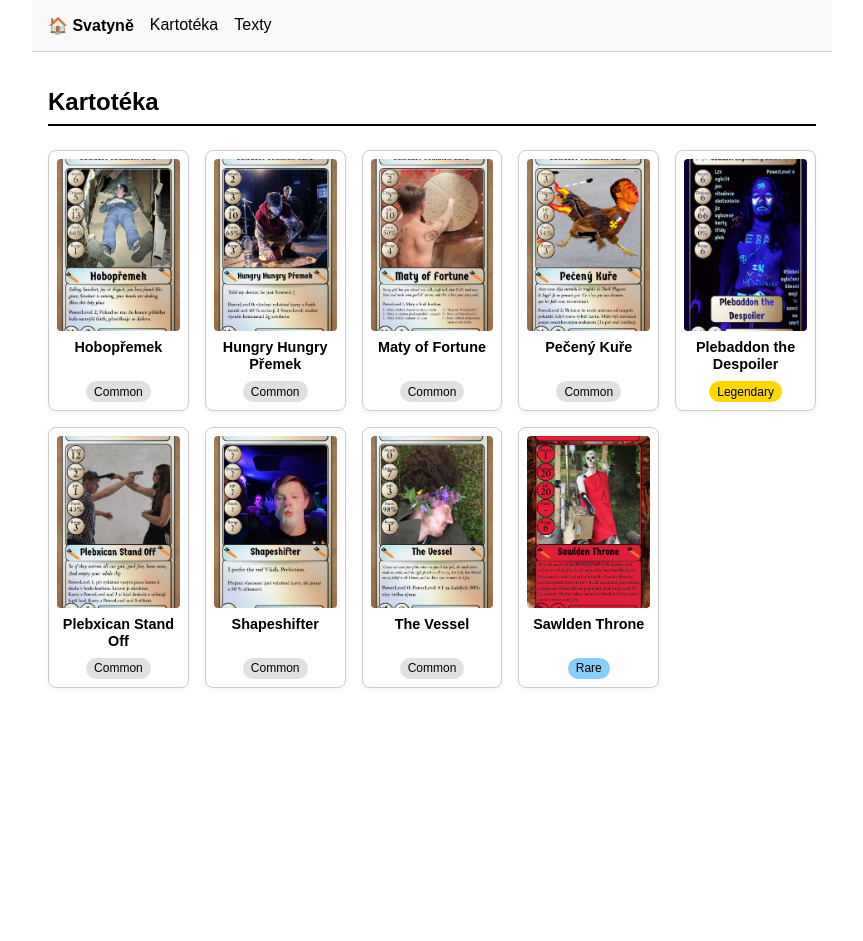
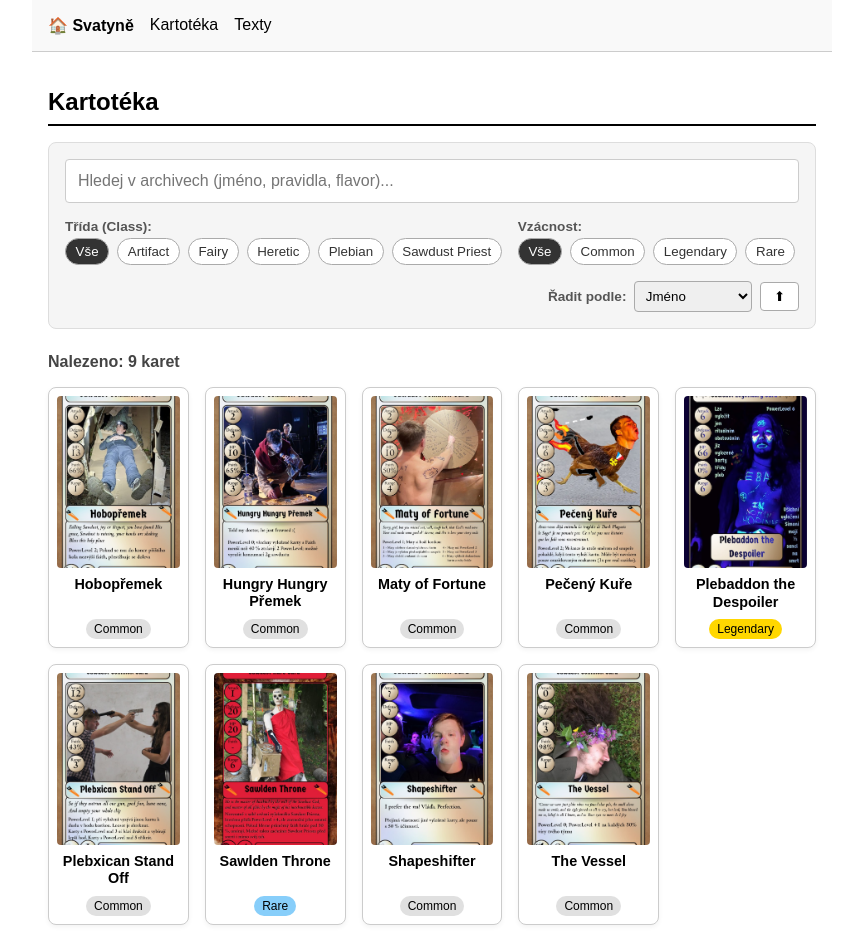
Before and after one commit to sawduststudios/sawdust-card-library, a React (Vite) app: page /sawdust-card-library/kartoteka in a window 1280 px wide. Shown: the whole page, without its empty margins (208-1071 px from the left). Before the commit the page ends 800 px from the top, so only its background shows below. Built offline with nearby package versions, Linux system fonts and the light colour scheme.

Commit message:
Layer 3: Kartoteka filters, sorting, diacritic-insensitive search, and URL state

```diff
--- a/src/pages/Card.jsx
+++ b/src/pages/Card.jsx
@@ -1,18 +1,21 @@
-import { useParams, Link } from 'react-router-dom';
+import { useParams, Link, useSearchParams } from 'react-router-dom';
 import data from '../../data/cards.json';
 
 const images = import.meta.glob('../../images/*', { eager: true, import: 'default' });
 
 export default function Card() {
   const { id } = useParams();
+  const [searchParams] = useSearchParams();
   const card = data.cards.find((c) => c.id === id);
+
+  const backLink = searchParams.toString() ? `/kartoteka?${searchParams.toString()}` : '/kartoteka';
 
   if (!card) {
     return (
       <div style={{ textAlign: 'center', marginTop: '3rem' }}>
         <h2>Karta nenalezena! (404)</h2>
         <p>Tato karta ve svatých spisech neexistuje.</p>
-        <Link to="/kartoteka">Zpět do Kartotéky</Link>
+        <Link to={backLink}>Zpět do Kartotéky</Link>
       </div>
     );
   }
@@ -20,7 +23,7 @@ export default function Card() {
   return (
     <article style={{ maxWidth: '500px', margin: '0 auto', paddingBottom: '3rem' }}>
       <div style={{ marginBottom: '1.5rem' }}>
-        <Link to="/kartoteka" style={{ textDecoration: 'none', color: '#666' }}>← Zpět do Kartotéky</Link>
+        <Link to={backLink} style={{ textDecoration: 'none', color: '#666' }}>← Zpět do Kartotéky</Link>
       </div>
 
       {card.image && images[`../../${card.image}`] && (
--- a/src/pages/Library.jsx
+++ b/src/pages/Library.jsx
@@ -1,33 +1,191 @@
-import { Link } from 'react-router-dom';
+import { useSearchParams, Link } from 'react-router-dom';
 import data from '../../data/cards.json';
 
 const images = import.meta.glob('../../images/*', { eager: true, import: 'default' });
 
+function normalizeString(str) {
+  if (!str) return '';
+  return str.normalize("NFD").replace(/[\u0300-\u036f]/g, "").toLowerCase();
+}
+
+const RARITY_COLORS = {
+  legendary: '#ffd700',
+  rare: '#87cefa',
+  common: '#e0e0e0'
+};
+
 export default function Library() {
-  const cards = data.cards;
+  const [searchParams, setSearchParams] = useSearchParams();
 
-  const rarityColor = (rarity) => {
-    switch (rarity) {
-      case 'legendary': return '#ffd700'; // gold
-      case 'rare': return '#87cefa'; // lightblue
-      case 'common': return '#e0e0e0';
-      default: return '#f0f0f0';
+  const q = searchParams.get('q') || '';
+  const filterClass = searchParams.get('class') || '';
+  const filterRarity = searchParams.get('rarity') || '';
+  const sort = searchParams.get('sort') || 'name';
+  const dir = searchParams.get('dir') || 'asc';
+
+  const updateParams = (key, value) => {
+    const newParams = new URLSearchParams(searchParams);
+    if (value) {
+      newParams.set(key, value);
+    } else {
+      newParams.delete(key);
     }
+    setSearchParams(newParams);
+  };
+
+  const classes = [...new Set(data.cards.map(c => c.class))].filter(Boolean).sort();
+  const rarities = [...new Set(data.cards.map(c => c.rarity))].filter(Boolean).sort();
+
+  const sortOptions = [
+    { value: 'name', label: 'Jméno' },
+    { value: 'releaseDate', label: 'Datum vydání' },
+    { value: 'powerLevel', label: 'Power Level' },
+    { value: 'attack', label: 'Útok' },
+    { value: 'defense', label: 'Obrana' },
+    { value: 'hp', label: 'Životy' },
+    { value: 'range', label: 'Dosah' },
+    { value: 'faith', label: 'Víra' }
+  ];
+
+  const filteredCards = data.cards.filter(card => {
+    if (filterClass && card.class !== filterClass) return false;
+    if (filterRarity && card.rarity !== filterRarity) return false;
+
+    if (q) {
+      const query = normalizeString(q);
+      const nameMatch = normalizeString(card.name).includes(query);
+      const rulesMatch = normalizeString(card.rules).includes(query);
+      const flavorMatch = normalizeString(card.flavor).includes(query);
+      if (!nameMatch && !rulesMatch && !flavorMatch) return false;
+    }
+    return true;
+  });
+
+  const sortedCards = [...filteredCards].sort((a, b) => {
+    let valA, valB;
+    if (['attack', 'defense', 'hp', 'range', 'faith'].includes(sort)) {
+      valA = a.stats?.[sort];
+      valB = b.stats?.[sort];
+    } else {
+      valA = a[sort];
+      valB = b[sort];
+    }
+
+    const isNumA = typeof valA === 'number';
+    const isNumB = typeof valB === 'number';
+
+    if (isNumA && isNumB) {
+      return dir === 'asc' ? valA - valB : valB - valA;
+    } else if (isNumA && !isNumB) {
+      return -1; // non-numeric always sorts last
+    } else if (!isNumA && isNumB) {
+      return 1;
+    } else {
+      const strA = String(valA || '');
+      const strB = String(valB || '');
+      const cmp = strA.localeCompare(strB, 'cs');
+      return dir === 'asc' ? cmp : -cmp;
+    }
+  });
+
+  const getResultLabel = (count) => {
+    if (count === 1) return '1 karta';
+    if (count >= 2 && count <= 4) return `${count} karty`;
+    return `${count} karet`;
   };
 
   return (
     <div>
-      <h2 style={{ borderBottom: '2px solid black', paddingBottom: '0.5rem' }}>Kartotéka</h2>
+      <h2 style={{ borderBottom: '2px solid black', paddingBottom: '0.5rem', marginBottom: '1rem' }}>Kartotéka</h2>
+
+      {/* Search & Filters */}
+      <div style={{ backgroundColor: '#f5f5f5', padding: '1rem', borderRadius: '8px', marginBottom: '1.5rem', border: '1px solid #ddd' }}>
+        <input
+          type="text"
+          placeholder="Hledej v archivech (jméno, pravidla, flavor)..."
+          value={q}
+          onChange={(e) => updateParams('q', e.target.value)}
+          style={{ width: '100%', padding: '0.75rem', fontSize: '1rem', borderRadius: '4px', border: '1px solid #ccc', marginBottom: '1rem', boxSizing: 'border-box' }}
+        />
+
+        <div style={{ display: 'flex', flexWrap: 'wrap', gap: '1rem', alignItems: 'flex-start' }}>
+          <div>
+            <div style={{ fontSize: '0.85rem', fontWeight: 'bold', marginBottom: '0.25rem', color: '#555' }}>Třída (Class):</div>
+            <div style={{ display: 'flex', flexWrap: 'wrap', gap: '0.5rem' }}>
+              <button
+                onClick={() => updateParams('class', '')}
+                style={{ padding: '0.3rem 0.6rem', borderRadius: '16px', border: '1px solid #aaa', cursor: 'pointer', backgroundColor: filterClass === '' ? '#333' : '#fff', color: filterClass === '' ? '#fff' : '#333' }}
+              >
+                Vše
+              </button>
+              {classes.map(c => (
+                <button
+                  key={c}
+                  onClick={() => updateParams('class', c)}
+                  style={{ padding: '0.3rem 0.6rem', borderRadius: '16px', border: '1px solid #aaa', cursor: 'pointer', backgroundColor: filterClass === c ? '#333' : '#fff', color: filterClass === c ? '#fff' : '#333', textTransform: 'capitalize' }}
+                >
+                  {c.replace('-', ' ')}
+                </button>
+              ))}
+            </div>
+          </div>
+
+          <div>
+            <div style={{ fontSize: '0.85rem', fontWeight: 'bold', marginBottom: '0.25rem', color: '#555' }}>Vzácnost:</div>
+            <div style={{ display: 'flex', flexWrap: 'wrap', gap: '0.5rem' }}>
+              <button
+                onClick={() => updateParams('rarity', '')}
+                style={{ padding: '0.3rem 0.6rem', borderRadius: '16px', border: '1px solid #aaa', cursor: 'pointer', backgroundColor: filterRarity === '' ? '#333' : '#fff', color: filterRarity === '' ? '#fff' : '#333' }}
+              >
+                Vše
+              </button>
+              {rarities.map(r => (
+                <button
+                  key={r}
+                  onClick={() => updateParams('rarity', r)}
+                  style={{ padding: '0.3rem 0.6rem', borderRadius: '16px', border: '1px solid #aaa', cursor: 'pointer', backgroundColor: filterRarity === r ? RARITY_COLORS[r] || '#ccc' : '#fff', color: filterRarity === r ? '#000' : '#333', fontWeight: filterRarity === r ? 'bold' : 'normal', textTransform: 'capitalize' }}
+                >
+                  {r}
+                </button>
+              ))}
+            </div>
+          </div>
+
+          <div style={{ flexGrow: 1, display: 'flex', justifyContent: 'flex-end', alignItems: 'center', gap: '0.5rem', minWidth: '200px' }}>
+            <div style={{ fontSize: '0.85rem', fontWeight: 'bold', color: '#555' }}>Řadit podle:</div>
+            <select
+              value={sort}
+              onChange={(e) => updateParams('sort', e.target.value)}
+              style={{ padding: '0.4rem', borderRadius: '4px', border: '1px solid #aaa' }}
+            >
+              {sortOptions.map(opt => (
+                <option key={opt.value} value={opt.value}>{opt.label}</option>
+              ))}
+            </select>
+            <button
+              onClick={() => updateParams('dir', dir === 'asc' ? 'desc' : 'asc')}
+              style={{ padding: '0.4rem 0.8rem', borderRadius: '4px', border: '1px solid #aaa', cursor: 'pointer', backgroundColor: '#fff' }}
+              title={dir === 'asc' ? 'Vzestupně' : 'Sestupně'}
+            >
+              {dir === 'asc' ? '⬆' : '⬇'}
+            </button>
+          </div>
+        </div>
+      </div>
+
+      <div style={{ marginBottom: '1rem', fontWeight: 'bold', color: '#444' }}>
+        Nalezeno: {getResultLabel(sortedCards.length)}
+      </div>
+
       <div style={{
         display: 'grid',
         gridTemplateColumns: 'repeat(auto-fill, minmax(140px, 1fr))',
-        gap: '1rem',
-        marginTop: '1.5rem'
+        gap: '1rem'
       }}>
-        {cards.map((card) => (
+        {sortedCards.map((card) => (
           <Link
             key={card.id}
-            to={`/kartoteka/${card.id}`}
+            to={`/kartoteka/${card.id}?${searchParams.toString()}`}
             style={{
               textDecoration: 'none',
               color: 'black',
@@ -54,7 +212,7 @@ export default function Library() {
             )}
             <div style={{ fontWeight: 'bold', textAlign: 'center', marginBottom: '0.5rem', fontSize: '0.9rem', lineHeight: '1.2' }}>{card.name}</div>
             <span style={{
-              backgroundColor: rarityColor(card.rarity),
+              backgroundColor: RARITY_COLORS[card.rarity] || '#f0f0f0',
               padding: '0.2rem 0.5rem',
               borderRadius: '12px',
               fontSize: '0.75rem',
@@ -65,6 +223,11 @@ export default function Library() {
             </span>
           </Link>
         ))}
+        {sortedCards.length === 0 && (
+          <div style={{ gridColumn: '1 / -1', textAlign: 'center', padding: '3rem', color: '#777' }}>
+            Žádná karta nenalezena. Kacířství!
+          </div>
+        )}
       </div>
     </div>
   );
```
